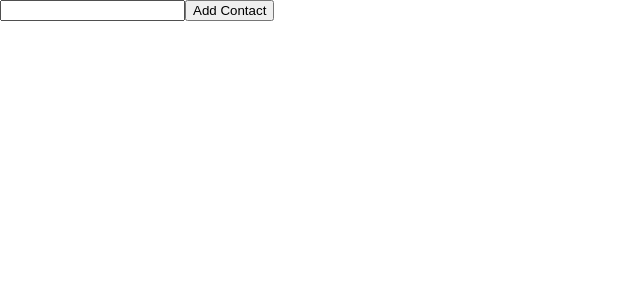
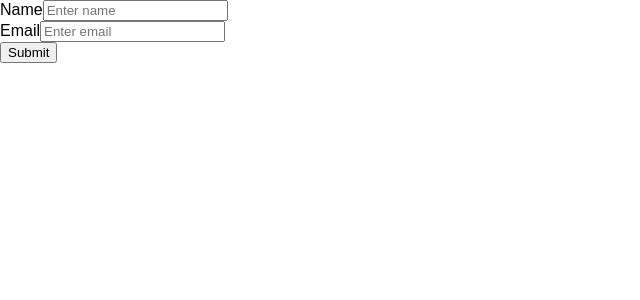
Before and after one commit to IlanitSmul/ContactAppWithRedux, a React (Create React App) app: page / in a window 1280 px wide. Shown: the top 300 px of the page, without its empty margins (0-640 px from the left). Built offline with nearby package versions, Linux system fonts and the light colour scheme.

Commit message:
add contact form with 2 fields - name and email

```diff
--- a/src/actions/index.js
+++ b/src/actions/index.js
@@ -1,8 +1,9 @@
 let nextContactId = 0
-export const addContact = text => ({
+export const addContactAction = (name, email) => ({
     type: 'ADD_CONTACT',
     id: nextContactId++,
-    text
+    name,
+    email
 })
 
 export const setVisibilityFilter = filter => ({
--- a/src/components/Contact.js
+++ b/src/components/Contact.js
@@ -1,13 +1,10 @@
 import React from 'react'
 
-const Contact = ({ onClick, completed, text }) => (
+const Contact = ({ onClick, name, email }) => (
     <li
         onClick={onClick}
-        style={{
-            textDecoration: completed ? 'line-through' : 'none'
-        }}
     >
-        {text}
+        <p>name: {name}, email: {email} </p>
     </li>
 )
 
--- /dev/null
+++ b/src/components/ContactForm.js
@@ -0,0 +1,60 @@
+import React, { Component } from 'react';
+
+class ContactForm extends Component {
+    constructor(props) {
+        super();
+
+        this.state = {
+            contact: {
+                name: '',
+                email: ''
+            }
+        }
+    }
+    handlerChangeContact = (property, value) => {
+        let contact = this.state.contact;
+        contact[property] = value;
+        this.setState({
+            contact
+        })
+    }
+
+    handlerSubmit = (e) => {
+        e.preventDefault();
+
+        if (!this.state.contact.name) {
+            return
+        }
+
+        this.props.handlerAddContact(this.state.contact.name, this.state.contact.email);
+
+        e.target['name'].value = '';
+        e.target['email'].value = '';
+
+        this.state.contact['name'] = '';
+        this.state.contact['email'] = '';
+    }
+
+    render() {
+        return (
+            <form className="contact-form" onSubmit={this.handlerSubmit}>
+                <div className="form-group">
+                    <label htmlFor="name">Name</label>
+                    <input type="text" value={this.state.contact.name}
+                        onChange={(e) => this.handlerChangeContact('name', e.target.value)}
+                        className="form-control" id="name" aria-describedby="emailHelp" placeholder="Enter name" />
+                </div>
+                <div className="form-group">
+                    <label htmlFor="email">Email</label>
+                    <input type="text" value={this.state.contact.email}
+                        onChange={(e) => this.handlerChangeContact('email', e.target.value)}
+                        className="form-control" id="email" placeholder="Enter email" autoComplete="true" />
+                </div>
+                <button type="submit" className="btn btn-primary">Submit</button>
+            </form>
+        )
+    }
+}
+
+
+export default ContactForm;
--- a/src/containers/AddContact.js
+++ b/src/containers/AddContact.js
@@ -1,24 +1,51 @@
-import React from 'react'
+import React, { Component } from 'react';
 import { connect } from 'react-redux'
-import { addContact } from '../actions'
+import { addContactAction } from '../actions'
+import ContactForm from '../components/ContactForm';
 
-const AddContact = ({ dispatch }) => {
-    let input
-    return (
-        <div>
-            <form onSubmit={e => {
-                e.preventDefault()
-                if (!input.value.trim()) {
-                    return
-                }
-                dispatch(addContact(input.value))
-                input.value = ''
-            }}>
-                <input ref={node => input = node} />
-                <button type="submit">Add Contact</button>
-            </form>
-        </div>
-    )
+class AddContact extends Component {
+
+    handlerAdddContact = (name, email) => {
+        this.props.addContact(name, email);
+    }
+
+    render() {
+        return (
+            <div className="add-contact">
+                <ContactForm handlerAddContact={this.handlerAdddContact} />
+            </div>
+        )
+    }
 }
 
-export default connect()(AddContact)
+const mapDispatchToProps = disaptch => {
+    return {
+        addContact: (name, email) => {
+            disaptch(addContactAction(name, email));
+        }
+    }
+}
+
+export default connect(null, mapDispatchToProps)(AddContact);
+
+// const AddContact = ({ dispatch }) => {
+
+//     let input
+//     return (
+//         <div>
+//             <form onSubmit={e => {
+//                 e.preventDefault()
+//                 if (!input.value.trim()) {
+//                     return
+//                 }
+//                 dispatch(addContact(input.value))
+//                 input.value = ''
+//             }}>
+//                 <input ref={node => input = node} />
+//                 <button type="submit">Add Contact</button>
+//             </form>
+//         </div>
+//     )
+// }
+
+// export default connect()(AddContact)
--- a/src/reducers/contacts.js
+++ b/src/reducers/contacts.js
@@ -1,12 +1,13 @@
 const contacts = (state = [], action) => {
     switch (action.type) {
         case 'ADD_CONTACT':
+            console.log(action)
             return [
                 ...state,
                 {
                     id: action.id,
-                    text: action.text,
-                    completed: false
+                    name: action.name,
+                    email: action.email,
                 }
             ]
 
```
